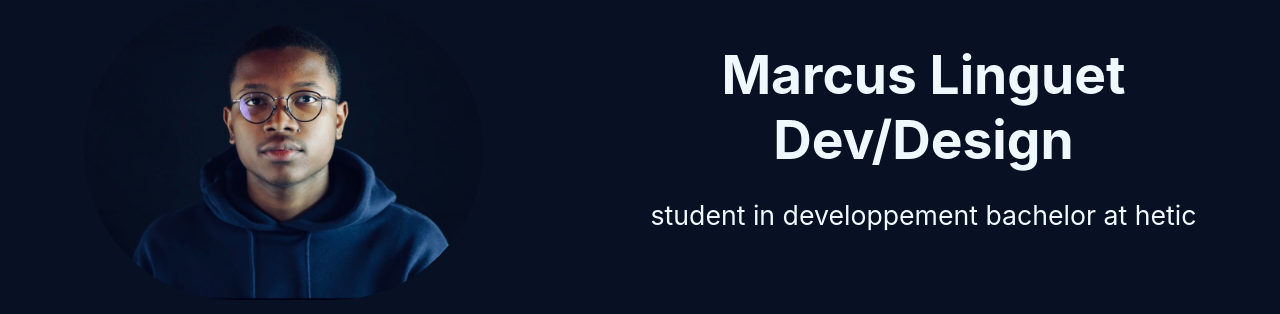
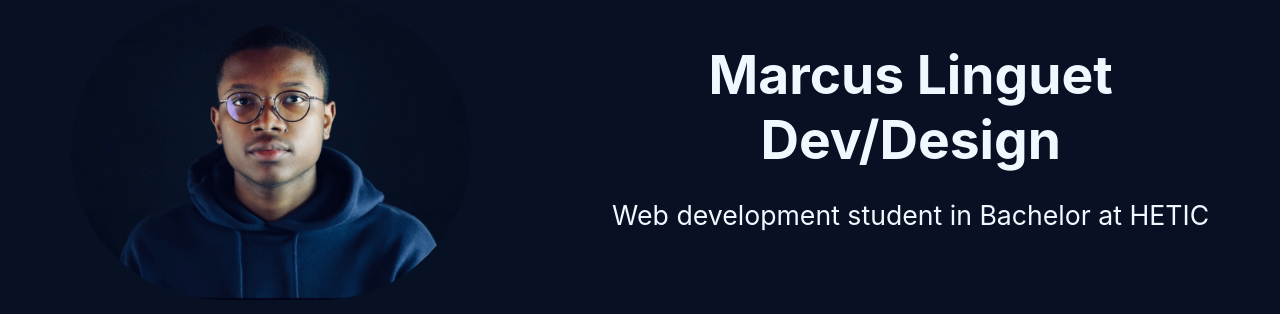
Before and after one commit to marcus-lntt/port_folio, a website built with Parcel: page index.html in a window 1280 px wide. Shown: the top 314 px of the page. Built offline with nearby package versions, Linux system fonts and the light colour scheme; files whose address does not match are found by name.

Commit message:
modification finas

```diff
--- a/index.html
+++ b/index.html
@@ -15,7 +15,7 @@
         <p class="info_header__nom">Marcus Linguet</p>
         <p class="info_header__nom">Dev/Design</p>
         <p class="info_header__text">
-          student in developpement bachelor at hetic
+            Web development student in Bachelor at HETIC
         </p>
       </div>
     </div>
```
